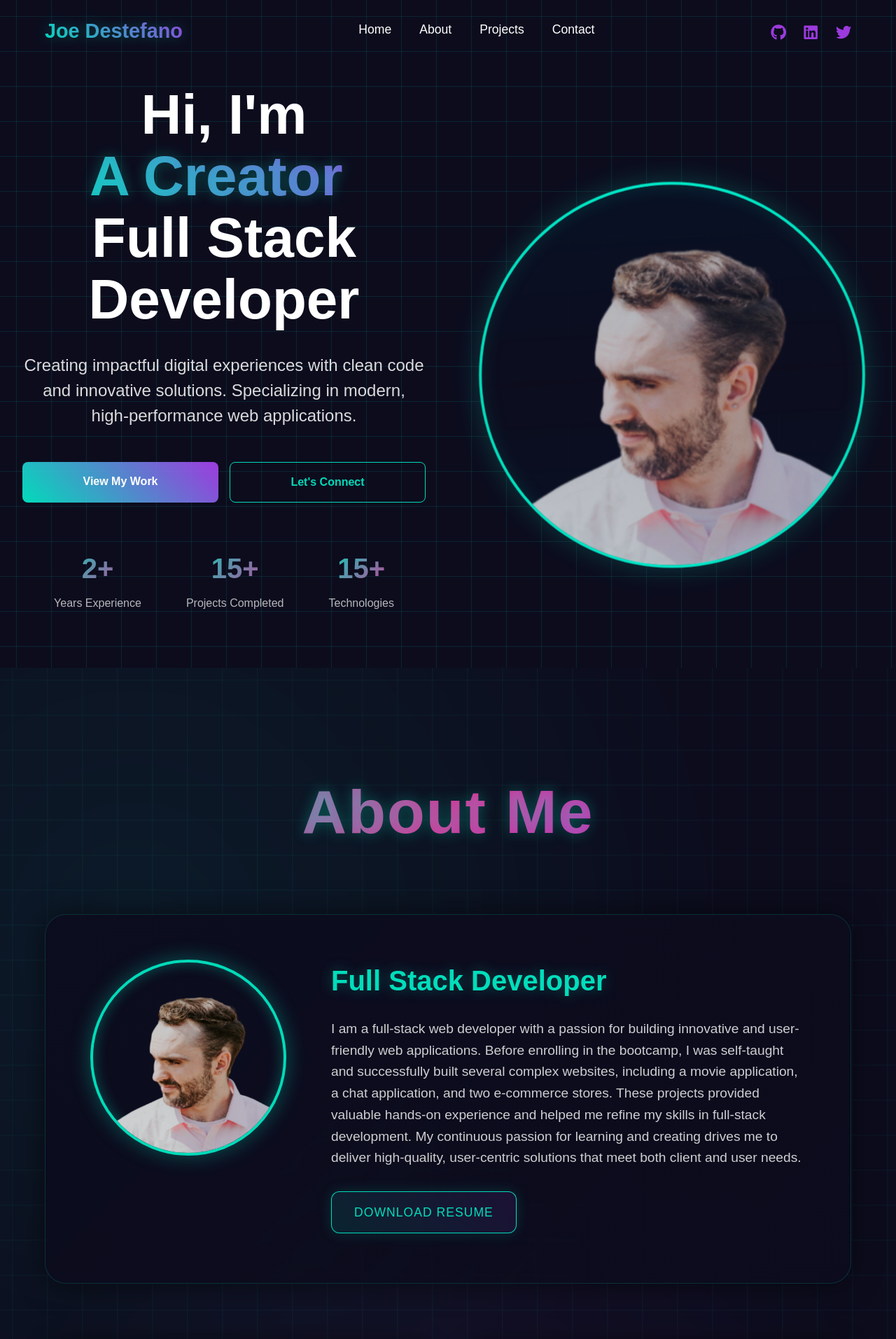
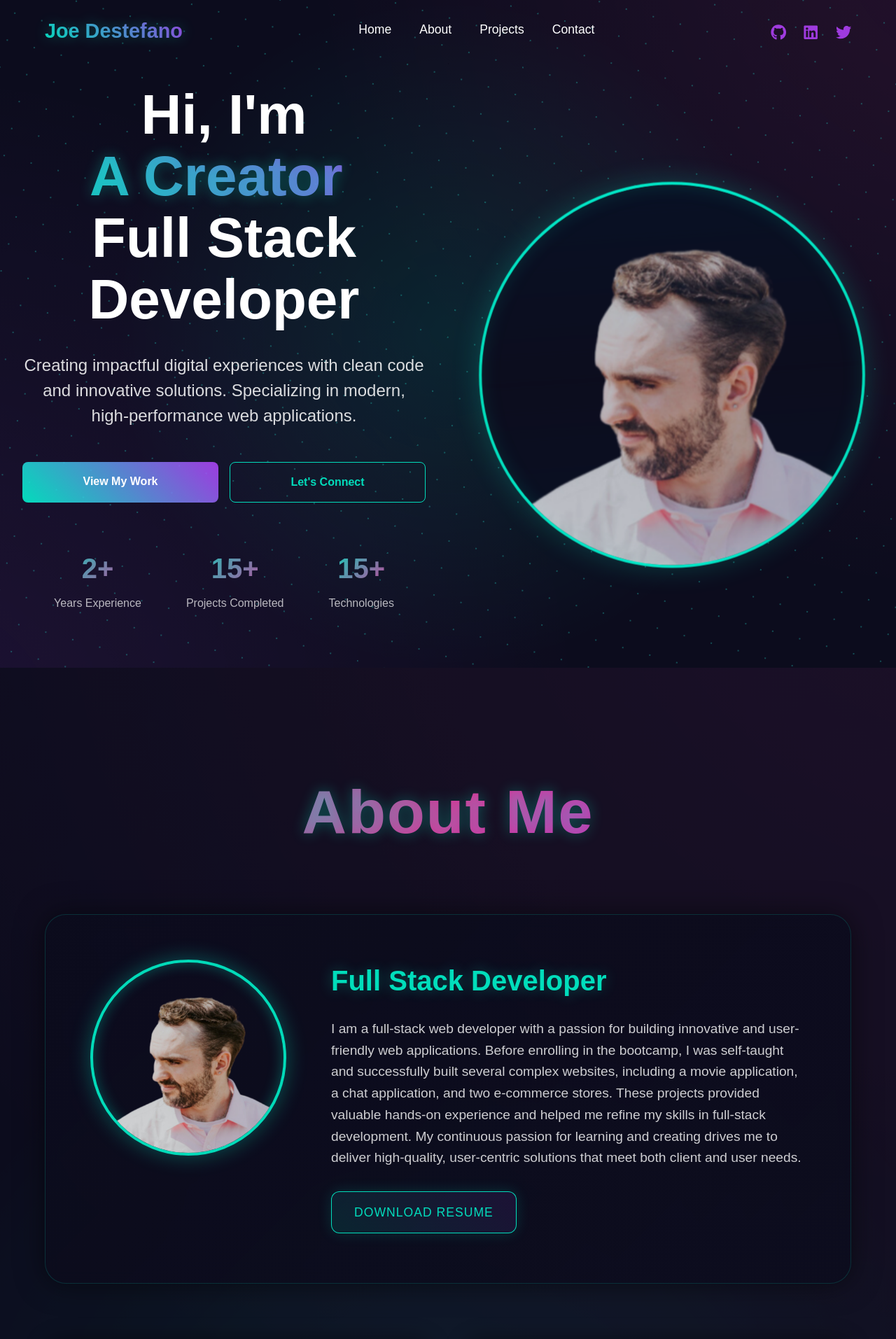
Before and after one commit to JDestefano11/React-Portfolio-Vite, a React (Vite) app: page / in a window 1280 px wide. Shown: the top 1913 px of the page at 70% size. Built offline with nearby package versions, Linux system fonts and the light colour scheme.

Commit message:
"Make the portfolio background much better"

```diff
--- a/src/components/About/About.css
+++ b/src/components/About/About.css
@@ -14,32 +14,53 @@
   padding: 140px 4rem 6rem;
 }
 
-.cyber-grid {
+.about-section::before {
+  content: "";
   position: absolute;
-  inset: 0;
-  background-image: linear-gradient(
-      rgba(0, 255, 213, 0.05) 1px,
+  top: 0;
+  left: 0;
+  right: 0;
+  bottom: 0;
+  background: radial-gradient(
+      circle at 50% 50%,
+      rgba(0, 255, 213, 0.1) 0%,
+      transparent 50%
+    ),
+    radial-gradient(
+      circle at 100% 0%,
+      rgba(182, 67, 255, 0.1) 0%,
+      transparent 50%
+    ),
+    radial-gradient(
+      circle at 0% 100%,
+      rgba(255, 54, 171, 0.1) 0%,
+      transparent 50%
+    );
+  animation: gradientMove 15s ease infinite;
+  z-index: 0;
+  mix-blend-mode: screen;
+  opacity: 0.7;
+}
+
+.about-section::after {
+  content: "";
+  position: absolute;
+  width: 200%;
+  height: 200%;
+  background-image: radial-gradient(
+      circle at center,
+      var(--aurora-teal) 1px,
       transparent 1px
     ),
-    linear-gradient(90deg, rgba(0, 255, 213, 0.05) 1px, transparent 1px);
-  background-size: 50px 50px;
-  animation: gridFloat 20s linear infinite;
+    radial-gradient(circle at center, var(--aurora-pink) 1px, transparent 1px),
+    radial-gradient(circle at center, var(--aurora-purple) 1px, transparent 1px);
+  background-size: 40px 40px;
+  opacity: 0.3;
+  animation: particleFloat 20s linear infinite;
+  z-index: 0;
+  mix-blend-mode: screen;
+  opacity: 0.2;
 }
-
-.cosmic-overlay {
-  position: absolute;
-  inset: 0;
-  background: radial-gradient(
-      circle at 15% 15%,
-      var(--aurora-teal) 0%,
-      transparent 35%
-    ),
-    radial-gradient(circle at 85% 85%, var(--aurora-pink) 0%, transparent 35%),
-    radial-gradient(circle at 50% 50%, var(--aurora-purple) 0%, transparent 45%);
-  opacity: 0.07;
-  mix-blend-mode: screen;
-}
-
 .about-container {
   max-width: 1600px;
   margin: 0 auto;
@@ -340,17 +361,27 @@
   transform: translateX(100%);
 }
 
-/* Keyframes for grid animation */
-@keyframes gridFloat {
+@keyframes gradientMove {
   0% {
-    transform: translateY(0);
+    transform: rotate(0deg) scale(1);
+  }
+  50% {
+    transform: rotate(180deg) scale(1.2);
   }
   100% {
-    transform: translateY(-50px);
+    transform: rotate(360deg) scale(1);
   }
 }
 
-/* Media Queries */
+@keyframes particleFloat {
+  0% {
+    transform: translateY(0) translateX(0) rotate(0deg);
+  }
+  100% {
+    transform: translateY(-50%) translateX(-50%) rotate(45deg);
+  }
+}
+
 @media (max-width: 1024px) {
   .profile-section {
     grid-template-columns: 1fr;
@@ -451,7 +482,6 @@
     justify-content: center;
   }
 }
-
 @media (min-width: 1440px) {
   .about-container {
     max-width: 1800px;
--- a/src/components/Contact/Contact.css
+++ b/src/components/Contact/Contact.css
@@ -11,77 +11,65 @@
   background: var(--digital-black);
   position: relative;
   overflow: hidden;
-  padding: 8rem 4rem;
+  display: flex;
+  align-items: center;
+  padding-top: 120px;
 }
 
-.cyber-grid {
+.contact-container::before {
+  content: "";
   position: absolute;
-  inset: 0;
-  background-image: -webkit-linear-gradient(
-      rgba(0, 255, 213, 0.03) 1px,
-      transparent 1px
-    ),
-    -webkit-linear-gradient(90deg, rgba(0, 255, 213, 0.03) 1px, transparent 1px);
-  background-image: -ms-linear-gradient(
-      rgba(0, 255, 213, 0.03) 1px,
-      transparent 1px
-    ),
-    -ms-linear-gradient(90deg, rgba(0, 255, 213, 0.03) 1px, transparent 1px);
-  background-image: linear-gradient(
-      rgba(0, 255, 213, 0.03) 1px,
-      transparent 1px
-    ),
-    linear-gradient(90deg, rgba(0, 255, 213, 0.03) 1px, transparent 1px);
-  background-size: 50px 50px;
-  -webkit-animation: gridFloat 15s linear infinite;
-  -ms-animation: gridFloat 15s linear infinite;
-  animation: gridFloat 15s linear infinite;
-}
-
-.cosmic-overlay {
-  position: absolute;
-  inset: 0;
-  background: -webkit-radial-gradient(
-      circle at 20% 20%,
-      rgba(0, 255, 213, 0.1) 0%,
-      transparent 50%
-    ),
-    -webkit-radial-gradient(circle at 80% 80%, rgba(255, 54, 171, 0.1) 0%, transparent
-          50%);
-  background: -ms-radial-gradient(
-      circle at 20% 20%,
-      rgba(0, 255, 213, 0.1) 0%,
-      transparent 50%
-    ),
-    -ms-radial-gradient(circle at 80% 80%, rgba(255, 54, 171, 0.1) 0%, transparent
-          50%);
+  top: 0;
+  left: 0;
+  right: 0;
+  bottom: 0;
   background: radial-gradient(
-      circle at 20% 20%,
+      circle at 50% 50%,
       rgba(0, 255, 213, 0.1) 0%,
       transparent 50%
     ),
     radial-gradient(
-      circle at 80% 80%,
+      circle at 100% 0%,
+      rgba(182, 67, 255, 0.1) 0%,
+      transparent 50%
+    ),
+    radial-gradient(
+      circle at 0% 100%,
       rgba(255, 54, 171, 0.1) 0%,
       transparent 50%
     );
-  mix-blend-mode: screen;
+  animation: gradientMove 15s ease infinite;
+  z-index: 0;
 }
 
+.contact-container::after {
+  content: "";
+  position: absolute;
+  width: 200%;
+  height: 200%;
+  background-image: radial-gradient(
+      circle at center,
+      var(--aurora-teal) 1px,
+      transparent 1px
+    ),
+    radial-gradient(circle at center, var(--aurora-pink) 1px, transparent 1px),
+    radial-gradient(circle at center, var(--aurora-purple) 1px, transparent 1px);
+  background-size: 40px 40px;
+  opacity: 0.3;
+  animation: particleFloat 20s linear infinite;
+  z-index: 0;
+}
 .network-icon {
   position: absolute;
   top: 50%;
   left: 50%;
-  -webkit-transform: translate(-50%, -50%);
-  -ms-transform: translate(-50%, -50%);
   transform: translate(-50%, -50%);
   font-size: 40rem;
   opacity: 0.02;
   color: var(--aurora-teal);
-  -webkit-animation: rotate 40s linear infinite;
-  -ms-animation: rotate 40s linear infinite;
   animation: rotate 40s linear infinite;
 }
+
 .contact-content {
   max-width: 1400px;
   margin: 0 auto;
@@ -96,19 +84,8 @@
 
 .contact-header h1 {
   font-size: 4.5rem;
-  background: -webkit-linear-gradient(
-    135deg,
-    var(--aurora-teal),
-    var(--aurora-pink)
-  );
-  background: -ms-linear-gradient(
-    135deg,
-    var(--aurora-teal),
-    var(--aurora-pink)
-  );
   background: linear-gradient(135deg, var(--aurora-teal), var(--aurora-pink));
   -webkit-background-clip: text;
-  -ms-background-clip: text;
   background-clip: text;
   -webkit-text-fill-color: transparent;
   color: transparent;
@@ -117,14 +94,10 @@
 }
 
 .response-time {
-  display: -webkit-flex;
   display: flex;
-  -webkit-align-items: center;
   align-items: center;
-  -webkit-justify-content: center;
   justify-content: center;
   gap: 2rem;
-  -webkit-gap: 2rem;
   color: rgba(255, 255, 255, 0.7);
   font-size: 1.2rem;
   padding: 0 1rem;
@@ -237,8 +210,6 @@
   position: relative;
   overflow: hidden;
   margin-top: 4rem;
-  -webkit-backdrop-filter: blur(10px);
-  -ms-backdrop-filter: blur(10px);
 }
 
 .contact-wrapper::before {
@@ -328,13 +299,6 @@
   -webkit-background-clip: text;
   -webkit-text-fill-color: transparent;
   text-shadow: 0 0 15px rgba(255, 54, 171, 0.5);
-}
-
-.contact-stat-item:hover .stat-text span {
-  background: linear-gradient(135deg, var(--aurora-teal), var(--aurora-purple));
-  -webkit-background-clip: text;
-  -webkit-text-fill-color: transparent;
-  text-shadow: 0 0 20px rgba(0, 255, 213, 0.6);
 }
 
 .social-links {
@@ -497,12 +461,24 @@
   }
 }
 
-@keyframes gridFloat {
+@keyframes gradientMove {
   0% {
-    background-position: 0 0;
+    transform: rotate(0deg) scale(1);
+  }
+  50% {
+    transform: rotate(180deg) scale(1.2);
   }
   100% {
-    background-position: 50px 50px;
+    transform: rotate(360deg) scale(1);
+  }
+}
+
+@keyframes particleFloat {
+  0% {
+    transform: translateY(0) translateX(0) rotate(0deg);
+  }
+  100% {
+    transform: translateY(-50%) translateX(-50%) rotate(45deg);
   }
 }
 
@@ -517,24 +493,6 @@
     transform: scale(1) rotate(360deg);
   }
 }
-@-webkit-keyframes gridFloat {
-  0% {
-    background-position: 0 0;
-  }
-  100% {
-    background-position: 50px 50px;
-  }
-}
-
-@-ms-keyframes gridFloat {
-  0% {
-    background-position: 0 0;
-  }
-  100% {
-    background-position: 50px 50px;
-  }
-}
-
 @media (max-width: 1400px) {
   .contact-container {
     padding: 6rem 3rem;
@@ -557,97 +515,42 @@
 @media (max-width: 768px) {
   .contact-container {
     padding: 4rem 2rem;
-    -webkit-padding: 4rem 2rem;
   }
-
   .contact-header h1 {
     font-size: 2.5rem;
-    -webkit-text-size-adjust: 100%;
   }
-
   .reasons-grid {
     grid-template-columns: 1fr;
-    display: -webkit-flex;
-    display: flex;
-    -webkit-flex-direction: column;
-    flex-direction: column;
   }
-
   .contact-wrapper {
     grid-template-columns: 1fr;
     gap: 3rem;
     padding: 2rem;
-    display: -webkit-flex;
-    display: flex;
-    -webkit-flex-direction: column;
+  }
+  .contact-stats {
+    gap: 1.5rem;
+  }
+  .social-links {
     flex-direction: column;
   }
-
-  .contact-stats {
-    grid-template-columns: 1fr;
-    gap: 1.5rem;
-    display: -webkit-flex;
-    display: flex;
-    -webkit-flex-direction: column;
-    flex-direction: column;
-  }
-
-  .social-links {
-    flex-direction: column;
-    -webkit-flex-direction: column;
-  }
-
   .social-btn {
     width: 100%;
     justify-content: center;
-    -webkit-justify-content: center;
-  }
-  .response-time {
-    display: flex;
-    align-items: center;
-    justify-content: center;
-    background: rgba(0, 255, 213, 0.05);
-    border: 1px solid var(--aurora-teal);
-    border-radius: 12px;
-    padding: 1rem;
-    width: 280px;
-    margin: 0 auto;
-    gap: 1rem;
-  }
-
-  .clock-icon.pulse {
-    font-size: 1.2rem;
-    color: var(--aurora-teal);
-  }
-
-  .contact-highlight {
-    font-size: 1.1rem;
-    background: linear-gradient(135deg, var(--aurora-teal), var(--aurora-pink));
-    -webkit-background-clip: text;
-    -webkit-text-fill-color: transparent;
-    font-weight: 600;
   }
 }
 
 @media (max-width: 480px) {
   .contact-header h1 {
     font-size: 2rem;
-    -webkit-text-size-adjust: 100%;
   }
-
   .contact-stat-item {
     flex-direction: row;
-    -webkit-flex-direction: row;
     text-align: left;
     padding: 1.5rem;
-    display: -webkit-flex;
-    display: flex;
   }
-
   .contact-stat-text h3 {
     font-size: 1.1rem;
   }
-
   .contact-stat-text span {
     font-size: 1.8rem;
   }
--- a/src/components/HeroSection/HeroSection.css
+++ b/src/components/HeroSection/HeroSection.css
@@ -17,13 +17,48 @@
   padding-top: 120px;
 }
 
-.hero-grid {
+.hero-section::before {
+  content: "";
   position: absolute;
-  inset: 0;
-  background-image: linear-gradient(rgba(0, 255, 213, 0.1) 1px, transparent 1px),
-    linear-gradient(90deg, rgba(0, 255, 213, 0.1) 1px, transparent 1px);
-  background-size: 50px 50px;
-  animation: gridFloat 15s linear infinite;
+  top: 0;
+  left: 0;
+  right: 0;
+  bottom: 0;
+  background: radial-gradient(
+      circle at 50% 50%,
+      rgba(0, 255, 213, 0.1) 0%,
+      transparent 50%
+    ),
+    radial-gradient(
+      circle at 100% 0%,
+      rgba(182, 67, 255, 0.1) 0%,
+      transparent 50%
+    ),
+    radial-gradient(
+      circle at 0% 100%,
+      rgba(255, 54, 171, 0.1) 0%,
+      transparent 50%
+    );
+  animation: gradientMove 15s ease infinite;
+  z-index: 0;
+}
+
+.hero-section::after {
+  content: "";
+  position: absolute;
+  width: 200%;
+  height: 200%;
+  background-image: radial-gradient(
+      circle at center,
+      var(--aurora-teal) 1px,
+      transparent 1px
+    ),
+    radial-gradient(circle at center, var(--aurora-pink) 1px, transparent 1px),
+    radial-gradient(circle at center, var(--aurora-purple) 1px, transparent 1px);
+  background-size: 40px 40px;
+  opacity: 0.3;
+  animation: particleFloat 20s linear infinite;
+  z-index: 0;
 }
 
 .hero-content {
@@ -184,12 +219,6 @@
   position: absolute;
   inset: 0;
   border-radius: 50%;
-  background-image: linear-gradient(
-      rgba(0, 255, 213, 0.05) 1px,
-      transparent 1px
-    ),
-    linear-gradient(90deg, rgba(0, 255, 213, 0.05) 1px, transparent 1px);
-  background-size: 50px 50px;
   mix-blend-mode: overlay;
   opacity: 0.3;
   animation: gridFloat 15s linear infinite;
@@ -236,6 +265,27 @@
   }
   100% {
     transform: translateY(-50px);
+  }
+}
+
+@keyframes gradientMove {
+  0% {
+    transform: rotate(0deg) scale(1);
+  }
+  50% {
+    transform: rotate(180deg) scale(1.2);
+  }
+  100% {
+    transform: rotate(360deg) scale(1);
+  }
+}
+
+@keyframes particleFloat {
+  0% {
+    transform: translateY(0) translateX(0) rotate(0deg);
+  }
+  100% {
+    transform: translateY(-50%) translateX(-50%) rotate(45deg);
   }
 }
 
@@ -293,6 +343,7 @@
     width: 250px;
     height: 250px;
   }
+
   .hero-stats {
     display: flex;
     flex-direction: column;
@@ -326,6 +377,7 @@
     padding: 0;
     line-height: 1.2;
   }
+
   @keyframes glowPulse {
     0%,
     100% {
--- a/src/components/ProjectSection/ProjectSection.css
+++ b/src/components/ProjectSection/ProjectSection.css
@@ -18,10 +18,6 @@ body {
 .projects-section {
   min-height: 100vh;
   background: var(--digital-black);
-  background-image: linear-gradient(rgba(0, 255, 213, 0.1) 1px, transparent 1px),
-    linear-gradient(90deg, rgba(0, 255, 213, 0.1) 1px, transparent 1px);
-  background-size: 50px 50px;
-  animation: gridFloat 15s linear infinite;
   position: relative;
   overflow: hidden;
   display: flex;
@@ -29,13 +25,48 @@ body {
   padding-top: 120px;
 }
 
-.hero-grid {
+.projects-section::before {
+  content: "";
   position: absolute;
-  inset: 0;
-  background-image: linear-gradient(rgba(0, 255, 213, 0.1) 1px, transparent 1px),
-    linear-gradient(90deg, rgba(0, 255, 213, 0.1) 1px, transparent 1px);
-  background-size: 50px 50px;
-  animation: gridFloat 15s linear infinite;
+  top: 0;
+  left: 0;
+  right: 0;
+  bottom: 0;
+  background: radial-gradient(
+      circle at 50% 50%,
+      rgba(0, 255, 213, 0.1) 0%,
+      transparent 50%
+    ),
+    radial-gradient(
+      circle at 100% 0%,
+      rgba(182, 67, 255, 0.1) 0%,
+      transparent 50%
+    ),
+    radial-gradient(
+      circle at 0% 100%,
+      rgba(255, 54, 171, 0.1) 0%,
+      transparent 50%
+    );
+  animation: gradientMove 15s ease infinite;
+  z-index: 0;
+}
+
+.projects-section::after {
+  content: "";
+  position: absolute;
+  width: 200%;
+  height: 200%;
+  background-image: radial-gradient(
+      circle at center,
+      var(--aurora-teal) 1px,
+      transparent 1px
+    ),
+    radial-gradient(circle at center, var(--aurora-pink) 1px, transparent 1px),
+    radial-gradient(circle at center, var(--aurora-purple) 1px, transparent 1px);
+  background-size: 40px 40px;
+  opacity: 0.3;
+  animation: particleFloat 20s linear infinite;
+  z-index: 0;
 }
 
 .container {
@@ -60,6 +91,7 @@ body {
   grid-template-columns: repeat(auto-fit, minmax(250px, 1fr));
   gap: 20px;
 }
+
 .epic-card {
   height: 400px;
   display: flex;
@@ -158,6 +190,7 @@ body {
   background: linear-gradient(45deg, var(--aurora-pink), var(--aurora-teal));
   color: white;
 }
+
 .card-actions {
   display: flex;
   justify-content: space-between;
@@ -215,12 +248,24 @@ body {
   margin-right: 8px;
 }
 
-@keyframes gridFloat {
+@keyframes gradientMove {
   0% {
-    transform: translateY(0);
+    transform: rotate(0deg) scale(1);
+  }
+  50% {
+    transform: rotate(180deg) scale(1.2);
   }
   100% {
-    transform: translateY(-50px);
+    transform: rotate(360deg) scale(1);
+  }
+}
+
+@keyframes particleFloat {
+  0% {
+    transform: translateY(0) translateX(0) rotate(0deg);
+  }
+  100% {
+    transform: translateY(-50%) translateX(-50%) rotate(45deg);
   }
 }
 
```
